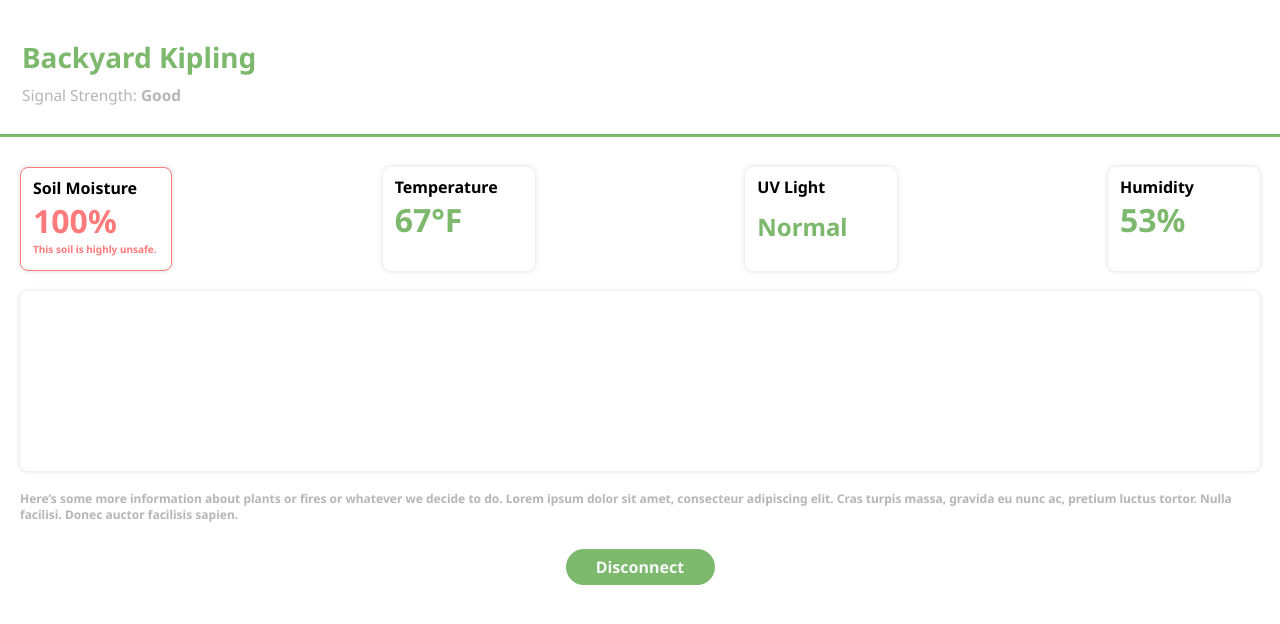
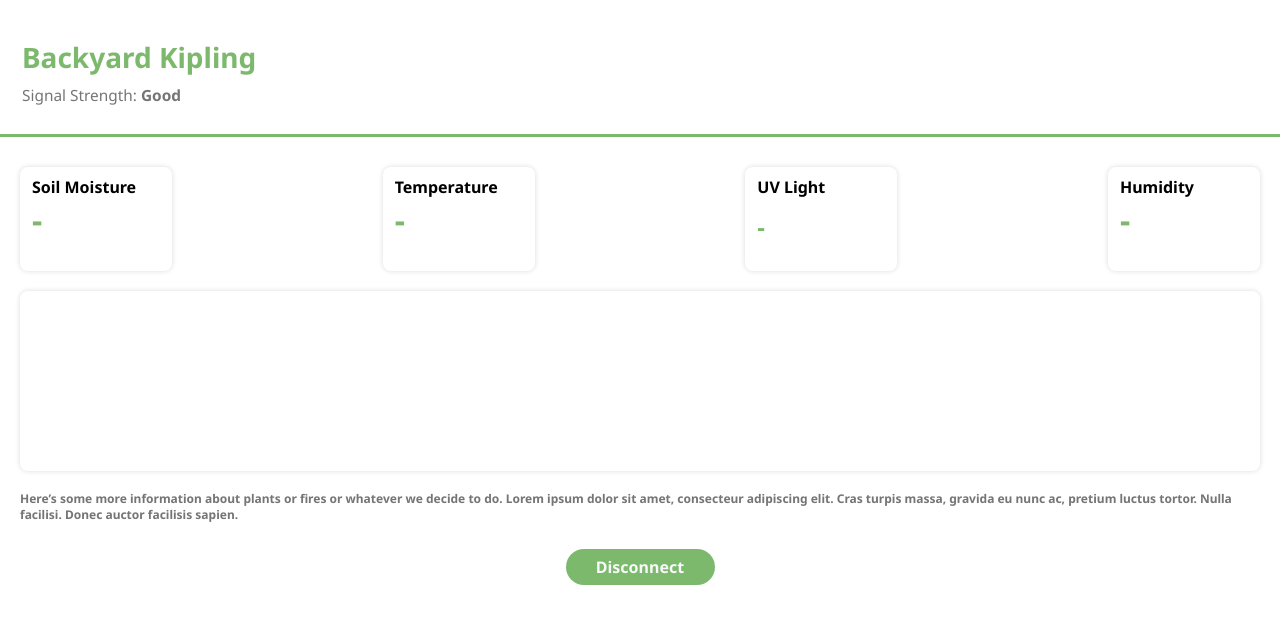
Before and after one commit to RogueArt/LoRax, a React (Create React App) app in the folder client/: page / in a window 1280 px wide. Shown: the top 624 px of the page. Built offline with nearby package versions, Linux system fonts and the light colour scheme; no server answers.

Commit message:
Added some basic React websocket stuff.

```diff
--- a/client/package.json
+++ b/client/package.json
@@ -12,6 +12,7 @@
     "react-flow-renderer": "^9.7.3",
     "react-scripts": "5.0.0",
     "sass": "^1.48.0",
+    "socket.io-client": "^4.4.1",
     "web-vitals": "^2.1.3"
   },
   "scripts": {
@@ -43,6 +44,7 @@
   "devDependencies": {
     "eslint": "^8.6.0",
     "eslint-plugin-react": "^7.28.0",
+    "mini-css-extract-plugin": "2.4.5",
     "prettier": "2.5.1"
   }
 }
--- a/client/src/components/App.js
+++ b/client/src/components/App.js
@@ -4,27 +4,72 @@ import '../styles/App.scss';
 // import ReactFlow from 'react-flow-renderer';
 
 class App extends React.Component {
+  constructor(props) {
+    super(props);
+    this.state = {
+      soil: {
+        value: "-",
+        warning: "",
+      },
+      temp: {
+        value: "-",
+        warning: "",
+      },
+      humid: {
+        value: "-",
+        warning: "",
+      },
+      uv: {
+        value: "-",
+        warning: "",
+      },
+    }
+  }
+
+  componentDidMount () {
+    this.connection = new WebSocket("ws://localhost:8081");
+    this.connection.onopen = () => {
+      this.connection.send(JSON.stringify(
+        {
+          "type": 0, // registering
+          "from": "client",
+        }
+      ));
+    }
+    this.connection.onmessage = (msg) => {
+      msg = JSON.parse(msg);
+      if (msg.type === 1) {
+        let obj = {};
+        obj[msg.sensor] = msg.value;
+        this.setState(obj);
+      }
+    }
+  }
+
   render () {
     return (
       <main>
         <div className="info-cards">
           <InfoCard
             title="Soil Moisture"
-            value="100%"
-            warning="This soil is highly unsafe."
+            value={this.state.soil.value}
+            warning={this.state.soil.warning}
           />
           <InfoCard
             title="Temperature"
-            value="67°F"
+            value={this.state.temp.value}
+            warning={this.state.temp.warning}
           />
           <InfoCard
             title="UV Light"
-            value="Normal"
+            value={this.state.uv.value}
+            warning={this.state.uv.warning}
             smaller
           />
           <InfoCard
             title="Humidity"
-            value="53%"
+            value={this.state.humid.value}
+            warning={this.state.humid.warning}
           />
         </div>
         <div className="map-container"></div>
--- a/client/src/components/InfoCard.js
+++ b/client/src/components/InfoCard.js
@@ -1,4 +1,5 @@
 import React from 'react';
+import PropTypes from 'prop-types';
 import classNames from "classnames";
 import '../styles/InfoCard.scss';
 
@@ -20,10 +21,10 @@ class InfoCard extends React.Component {
 }
 
 InfoCard.propTypes = {
-    title: String,
-    smaller: Boolean,
-    value: String,
-    warning: String,
+    title: PropTypes.string,
+    smaller: PropTypes.bool,
+    value: PropTypes.string,
+    warning: PropTypes.string,
 }
 
 export default InfoCard;
--- a/client/src/styles/imports/_var.scss
+++ b/client/src/styles/imports/_var.scss
@@ -1,7 +1,7 @@
 $background:   #F8F8F8;
 $text-white:   #F8F8F8;
 $accent-green: #7CB96D;
-$info-grey:    #B6B6B6;
+$info-grey:    #757575;
 $warning-red:  #FF7A7A;
 $text-black:   #000000;
 
```
Also changed, not shown: 1 other file (tests, documents, lock files or other folders).
